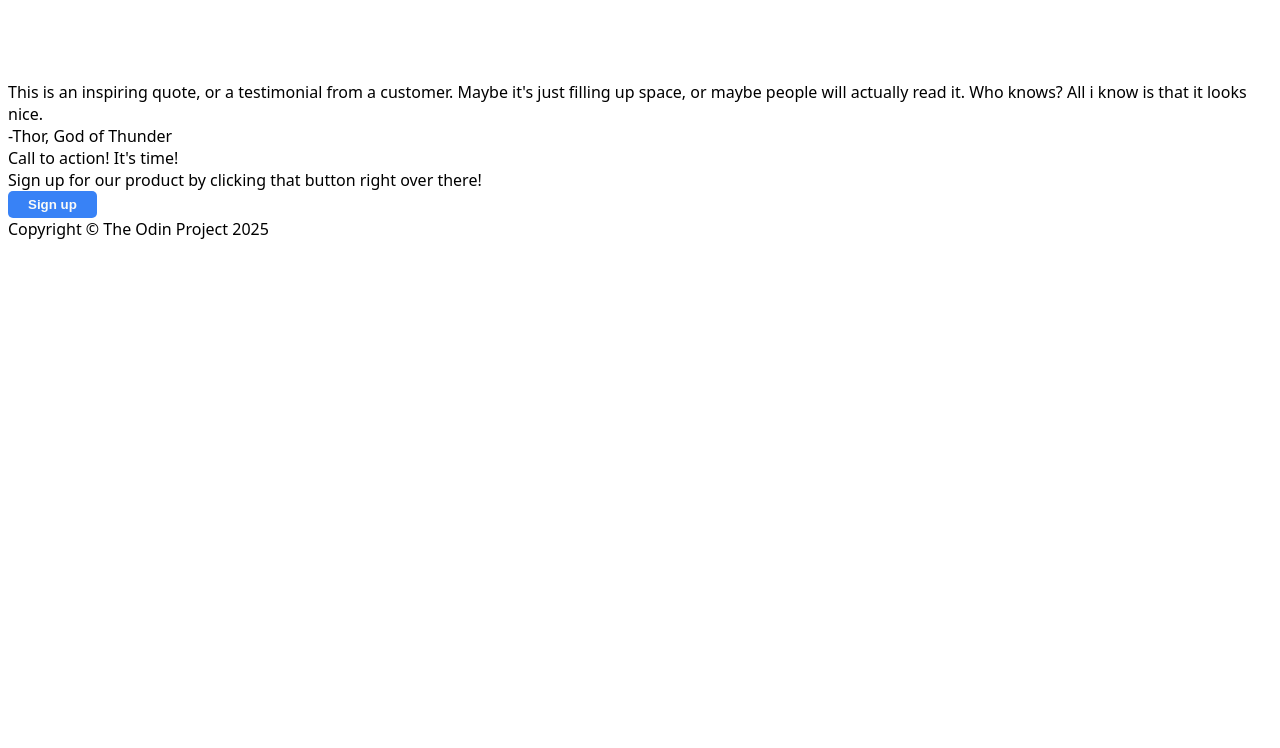
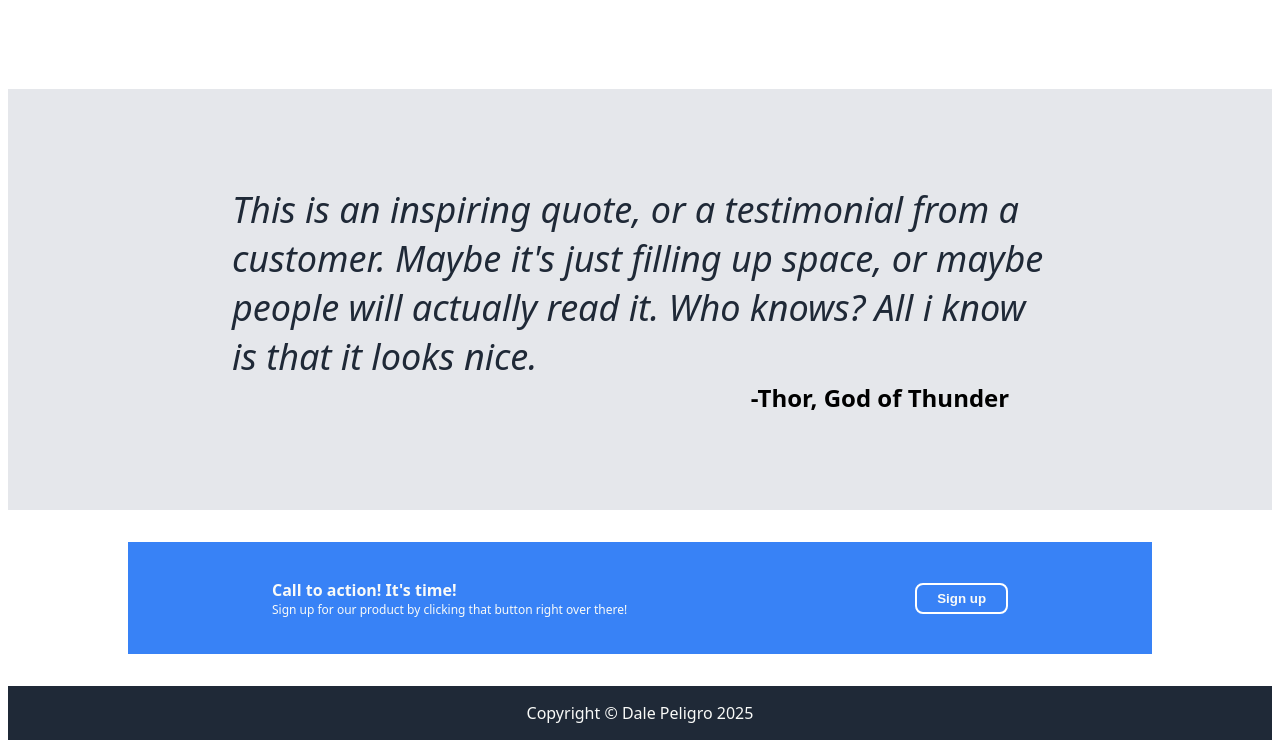
Before and after one commit to dxlefourtwenty/css-project-odin-project, a plain HTML site: page index.html in a window 1280 px wide. Shown: the part 765-1513 px from the top of the page. Before the commit the page ends 1013 px from the top, so only its background shows below. Drawn offline with Linux system fonts and the light colour scheme.

Commit message:
finalized website into index.html and style.css

```diff
--- a/index.html
+++ b/index.html
@@ -3,7 +3,7 @@
 <head>
     <meta charset="UTF-8">
     <meta name="viewport" content="width=device-width, initial-scale=1.0">
-    <title>Document</title>
+    <title>Sample Website - Dale Peligro</title>
     <link rel="stylesheet" href="styles.css">
 </head>
 <body>
@@ -57,19 +57,23 @@
             </div>
             <div class="quote-author">-Thor, God of Thunder</div>
         </div>
+        <div class="popup-section">
             <div class="popup-container">
+                <div class="popup-info">
                     <div class="popup-text-header">
                         Call to action! It's time!
                     </div>
                     <div class="popup-text">
                         Sign up for our product by clicking that button right over there!
                     </div>
+                </div>
                 <button class="sign-up-button">Sign up</button>
+            </div>
         </div>
     </div>
 
     <div class="footer">
-        <div>Copyright © The Odin Project 2025</div>
+        <div>Copyright © Dale Peligro 2025</div>
     </div>
 </body>
 </html>
--- a/styles.css
+++ b/styles.css
@@ -3,11 +3,20 @@ body {
 }
 
 .header {
+    justify-content: space-around;
+    padding: 8px 0;
+}
+
+.header, .footer {
     background-color: #1F2937;
     color: #F9FAF8;
     display: flex;
-    justify-content: space-around;
-    padding: 4px 0;
+}
+
+.footer {
+    align-items: center;
+    justify-content: center;
+    padding: 16px 0;
 }
 
 .header-logo {
@@ -39,7 +48,8 @@ body {
     background-color: #3882F6;
     color: #F9FAF8;
     font-weight: bold;
-    border-radius: 5px;
+    border-radius: 8px;
+    border-style: none;
     padding: 6px 20px;
 }
 
@@ -106,3 +116,57 @@ body {
     font-size: 18px;
     width: 192px;
 }
+
+.quote-container {
+    background-color: #E5E7EB;
+    display: flex;
+    flex-direction: column;
+    justify-content: center;
+    align-items: center;
+    padding: 96px 32px;
+}
+
+.quote-text {
+    font-size: 36px;
+    color: #1F2937;
+    font-style: italic;
+    width: 816px;
+}
+
+.quote-author {
+    font-size: 24px;
+    color: black;
+    font-weight: bold;
+    padding-left: 480px;
+}
+
+.popup-section {
+    display: flex;
+    align-items: center;
+    justify-content: center;
+    padding: 32px 0;
+}
+
+.popup-container {
+    background-color: #3882F6;
+    display: flex;
+    justify-content: space-around;
+    align-items: center;
+    width: 1024px;
+    height: 112px;
+}
+
+.popup-text-header {
+    color: #F9FAF8;
+    font-weight: bold;
+}
+
+.popup-text {
+    color: #F9FAF8;
+    font-size: 12px;
+}
+
+.popup-container .sign-up-button {
+    border: 2px white;
+    border-style: solid;
+}
```
Lines whose indentation alone changed are shown as unchanged.
